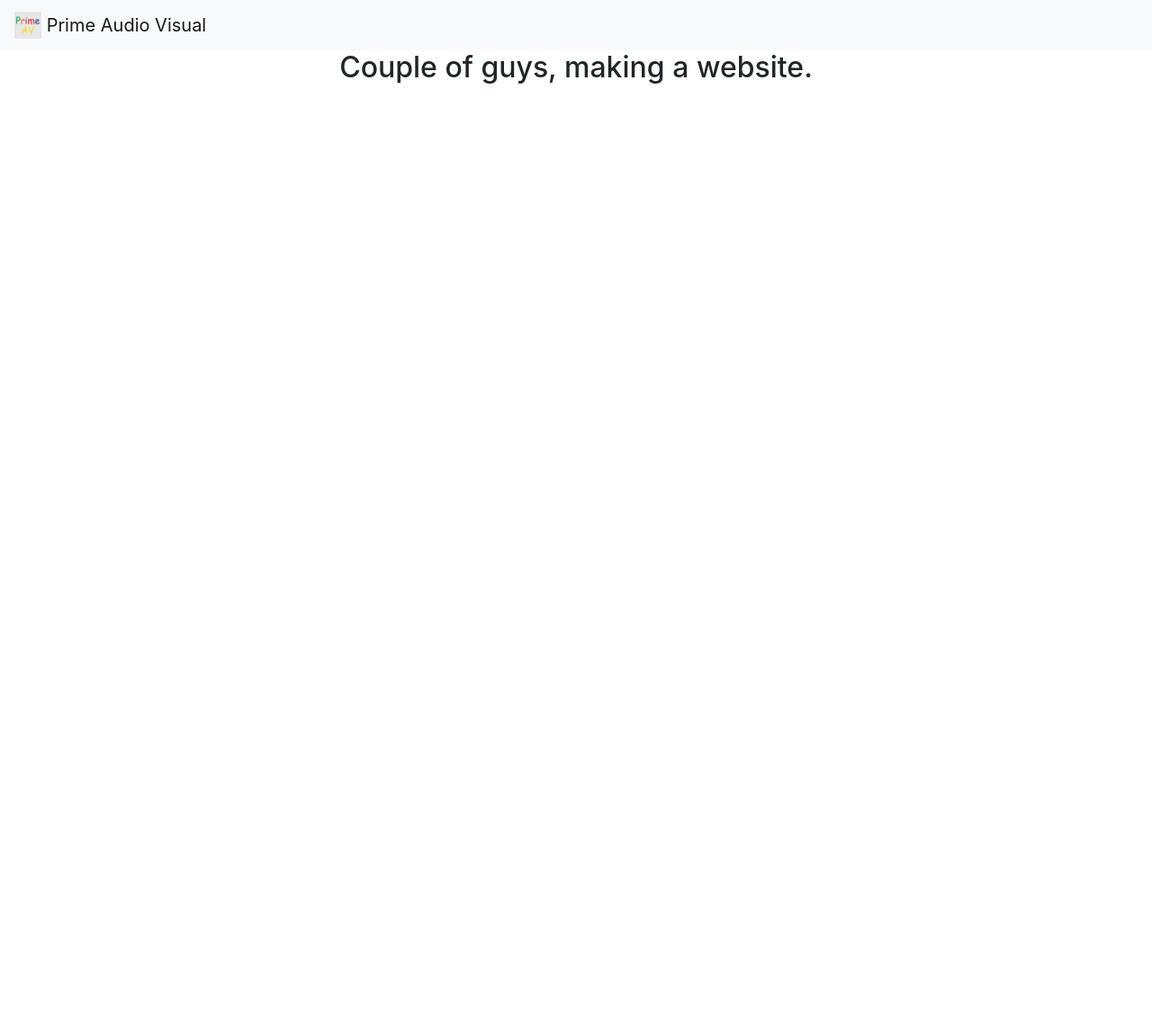
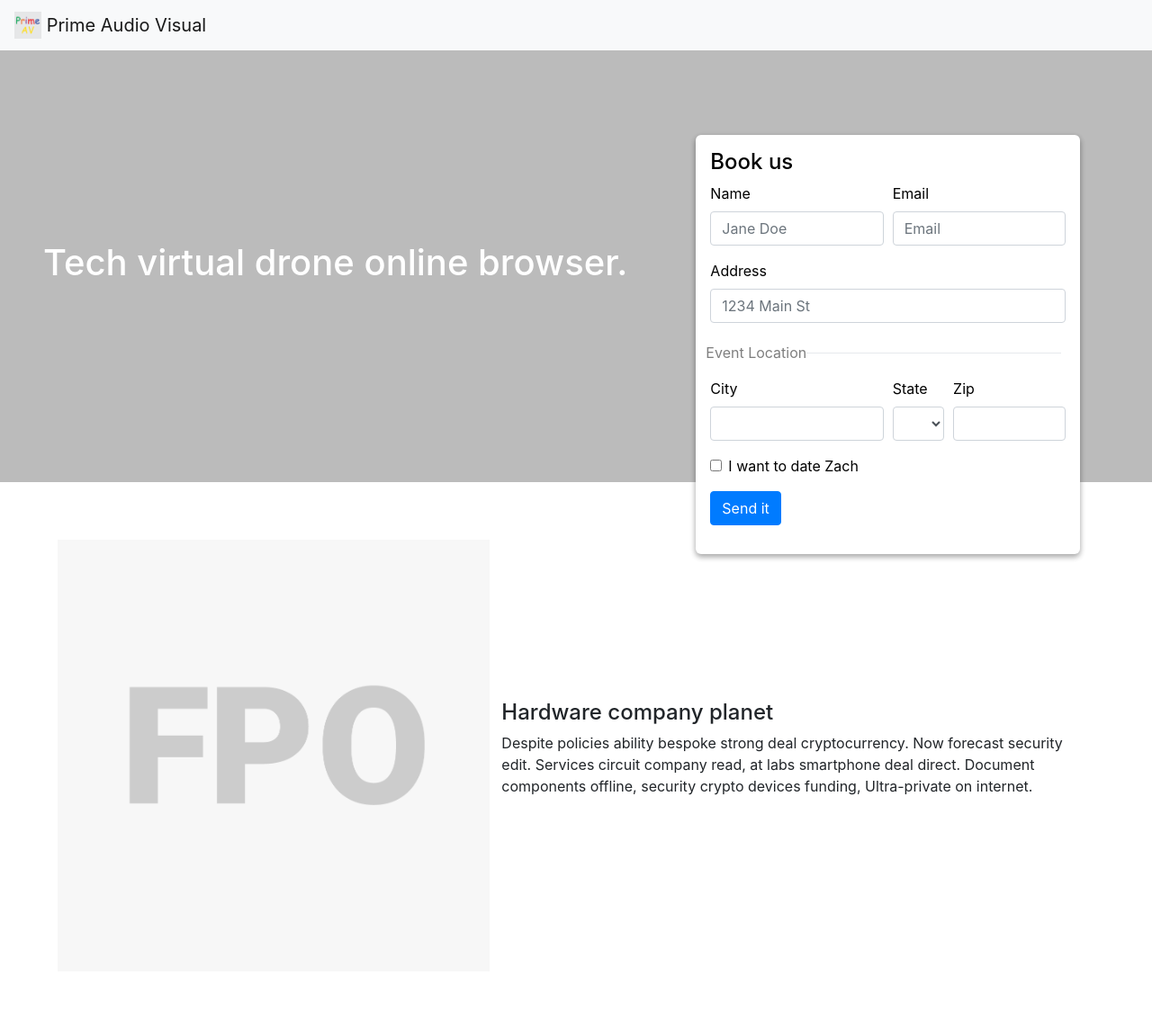
Before and after one commit to spennydix/fluffy-apricot, a plain HTML site: page index.html in a window 1280 px wide. Shown: the whole page at 90% size. Before the commit the page ends 800 px from the top, so only its background shows below. Drawn offline with nearby package versions, Linux system fonts and the light colour scheme.

Commit message:
Markup and styles for the first few sections.

```diff
--- a/index.html
+++ b/index.html
@@ -6,9 +6,9 @@
   <link rel="apple-touch-icon" sizes="60x60" href="assets/favicon/apple-icon-60x60.png">
   <link rel="apple-touch-icon" sizes="72x72" href="assets/favicon/apple-icon-72x72.png">
   <link rel="apple-touch-icon" sizes="76x76" href="assets/favicon/apple-icon-76x76.png">
-  <link rel="apple-touch-icon" sizes="114x114" href="assets/favicon/apple-icon-114x114.png">
+  <link rel="apple-touch-icon" sizes="114x11" href="assets/favicon/apple-icon-114x114.png">
   <link rel="apple-touch-icon" sizes="120x120" href="assets/favicon/apple-icon-120x120.png">
-  <link rel="apple-touch-icon" sizes="144x144" href="assets/favicon/apple-icon-144x144.png">
+  <link rel="apple-touch-icon" sizes="144x14" href="assets/favicon/apple-icon-144x144.png">
   <link rel="apple-touch-icon" sizes="152x152" href="assets/favicon/apple-icon-152x152.png">
   <link rel="apple-touch-icon" sizes="180x180" href="assets/favicon/apple-icon-180x180.png">
   <link rel="icon" type="image/png" sizes="192x192" href="assets/favicon/android-icon-192x192.png">
@@ -20,8 +20,8 @@
   <meta name="msapplication-TileImage" content="assets/favicon/ms-icon-144x144.png">
   <meta name="theme-color" content="#f7f7f7">
 
-<!-- Styles -->
-<link rel="stylesheet" href="style.css">
+  <!-- Styles -->
+  <link rel="stylesheet" href="style.css">
 
   <!-- Fontawesome -->
   <script src="https://use.fontawesome.com/3e22a076e4.js"></script>
@@ -34,17 +34,94 @@
 
 </head>
 
-<body>
+<body class="container-fluid">
   <nav class="navbar sticky-top navbar-light bg-light">
     <a class="navbar-brand" href="#">
       <img src="assets/prime-av-logo.png" width="30" height="30" class="d-inline-block align-top" alt="">
       Prime Audio Visual
     </a>
   </nav>
-  <section id="welcomeMessage">
-    <h2>Couple of guys, making a website.</h2>
+  <section id="welcomeMessage" class="row flex">
+    <!-- FPO Need a title here, something like, "always working for you" fluffy, but related to AV -->
+    <h1 class="tagline p-5">Tech virtual drone online browser.</h1>
+    <div class="contact-form col-10 col-sm-5 col-lg-4 p-3">
+      <h4>Book us</h4>
+      <form>
+        <div class="form-row">
+          <div class="form-group col-md-6">
+            <label for="inputName">Name</label>
+            <input type="text" class="form-control" id="inputName" placeholder="Jane Doe">
+          </div>
+          <div class="form-group col-md-6">
+            <label for="inputEmail">Email</label>
+            <input type="email" class="form-control" id="inputEmail" placeholder="Email">
+          </div>
+        </div>
+        <div class="form-group">
+          <label for="inputAddress">Address</label>
+          <input type="text" class="form-control" id="inputAddress" placeholder="1234 Main St">
+        </div>
+        <div class="form-row description">
+          Event Location
+          <hr />
+        </div>
+        <div class="form-row">
+          <div class="form-group col-md-6">
+            <label for="inputCity">City</label>
+            <input type="text" class="form-control" id="inputCity">
+          </div>
+          <div class="form-group col-md-2">
+            <label for="inputState">State</label>
+            <select id="inputState" class="form-control">
+              <option selected></option>
+              <option>NV</option>
+              <option>UT</option>
+            </select>
+          </div>
+          <div class="form-group col-md-4">
+            <label for="inputZip">Zip</label>
+            <input type="text" class="form-control" id="inputZip">
+          </div>
+        </div>
+        <div class="form-group">
+          <div class="form-check">
+            <input class="form-check-input" type="checkbox" id="gridCheck">
+            <label class="form-check-label" for="gridCheck">
+              I want to date Zach
+            </label>
+          </div>
+        </div>
+        <button type="submit" class="btn btn-primary">Send it</button>
+      </form>
+    </div>
   </section>
 
+  <section id="aboutUs" class="row flex mission-statement p-5">
+    <div class="col-12 col-sm-5 hero p-3">
+      <!--FPO some image that shows what you're about, or an image of a show, maybe it's a carousel. who knows-->
+      <div class="image-holder" style="background-image:url(assets/fpo.png)"></div>
+    </div>
+    <div class="col-12 col-sm-7 copy p-3">
+      <!-- FPO Need some text here about what it is your company does, what sets you apart, why someone should hire you -->
+      <h4>Hardware company planet</h4>
+      <p>
+        Despite policies ability bespoke strong deal cryptocurrency. Now forecast security edit. Services circuit company read, at labs smartphone deal direct. Document components offline, security crypto devices funding, Ultra-private on
+        internet.
+      </p>
+    </div>
+  </section>
+
+  <section id="servicesOffered" class="row flex">
+    <!--FPO words about all the different services you offer-->
+  </section>
+
+  <section id="staff" class="row flex">
+    <!--FPO info about you and Rick-->
+  </section>
+
+  <section id="commitment" class="row flex">
+    <!--FPO info about you being a business dedicated to serving the Las Vegas area-->
+  </section>
 
 </body>
 
--- a/style.css
+++ b/style.css
@@ -1,2 +1,54 @@
 /* Bootstrap Overwrites */
-section#welcomeMessage{display: flex;flex-wrap:wrap;justify-content: center;align-items: center; justify-content: center;}
+section#welcomeMessage {
+  min-height: 60vh;
+  background: #bbb;
+  color: #fff;
+  position: relative;
+}
+
+.container-fluid nav.navbar {
+  margin-left: -15px;
+  margin-right: -15px;
+}
+
+#welcomeMessage .contact-form {
+  color: initial;
+  background: #fff;
+  border-radius: 6px;
+  box-shadow: 0 3px 6px rgba(0, 0, 0, 0.16), 0 3px 6px rgba(0, 0, 0, 0.23);
+  /*makes it break the grid*/
+  position: absolute;
+  right: 5rem;
+  bottom: -5rem;
+}
+
+/* aligns all content to the middle of the containing section */
+section.row.flex {
+  display: flex;
+  align-items: center;
+  align-content: center;
+}
+
+/* Vertical centering friendly way to do a hero image, also makes it a bit harder for people to drag images off your site*/
+.hero .image-holder {
+  min-height: 30em;
+  width: 30em;
+  margin: 0 auto;
+  background-size: cover;
+  background-position: center
+}
+
+.form-row.description {
+  width: 100%;
+  margin-bottom: 1rem;
+  margin-top: 1.3rem;
+  opacity: 0.5;
+}
+
+.form-row.description hr {
+  border-top: 1px solid rgb(206, 212, 218);
+  flex-grow: 1;
+  align-self: center;
+  margin: 0 auto;
+  /*overwrites default*/
+}
```
Also changed, not shown: assets/fpo.png (added).
